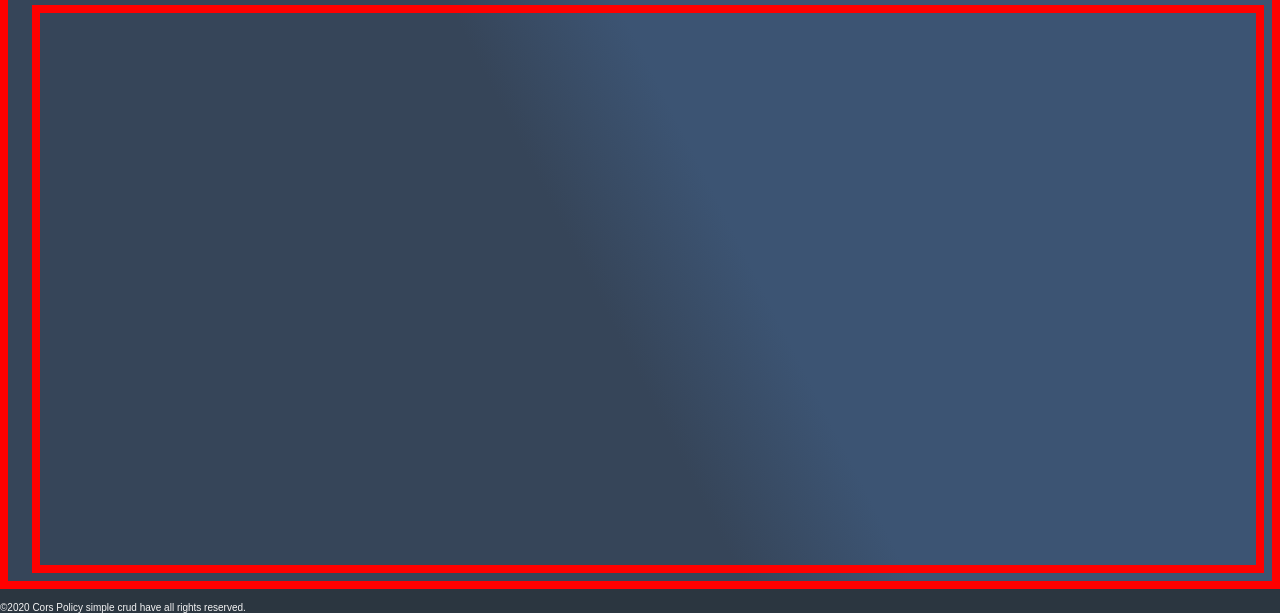
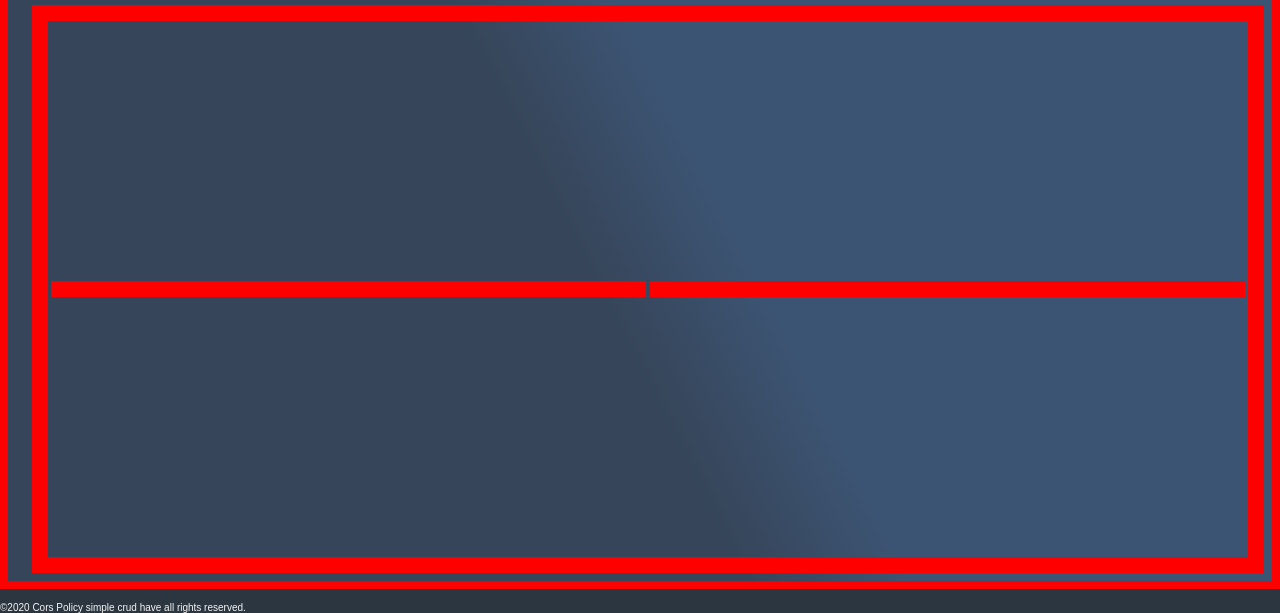
Before and after one commit to LeonardoSousa89/client-app-simple, a website: page server/views/main.html in a window 1280 px wide. Shown: the part 187-800 px from the top of the page. Drawn offline with Linux system fonts and the light colour scheme; no server answers; files whose address does not match are found by name; a web font is replaced by a local one.

Commit message:
estilizando table 1

```diff
--- a/public/main/index.scss
+++ b/public/main/index.scss
@@ -74,6 +74,14 @@ body{
                 /*temporario*/
                 @extend %border;
                 @include size(100%,100%);
+                justify-content:$center;
+                .table{
+                    @include size(100%,100%);
+                    @extend %border;
+                    #id,#msg{
+                        @extend %border;
+                    }
+                }
             }
         }
         footer{
--- a/server/views/main.html
+++ b/server/views/main.html
@@ -14,8 +14,14 @@
         </header>
         <main>
             <div class="msg-container">
-                <span id="id"></span>
-                <span id="msg"></span>
+               <table class="table">
+                <tbody>
+                    <tr >
+                        <td ><ul id="id"></ul></td>
+                        <td ><ul id="msg"></ul></td>
+                    </tr>
+                </tbody>
+               </table>
             </div>
         </main>
         <footer>
```
Also changed, not shown: public/main/index.css.
